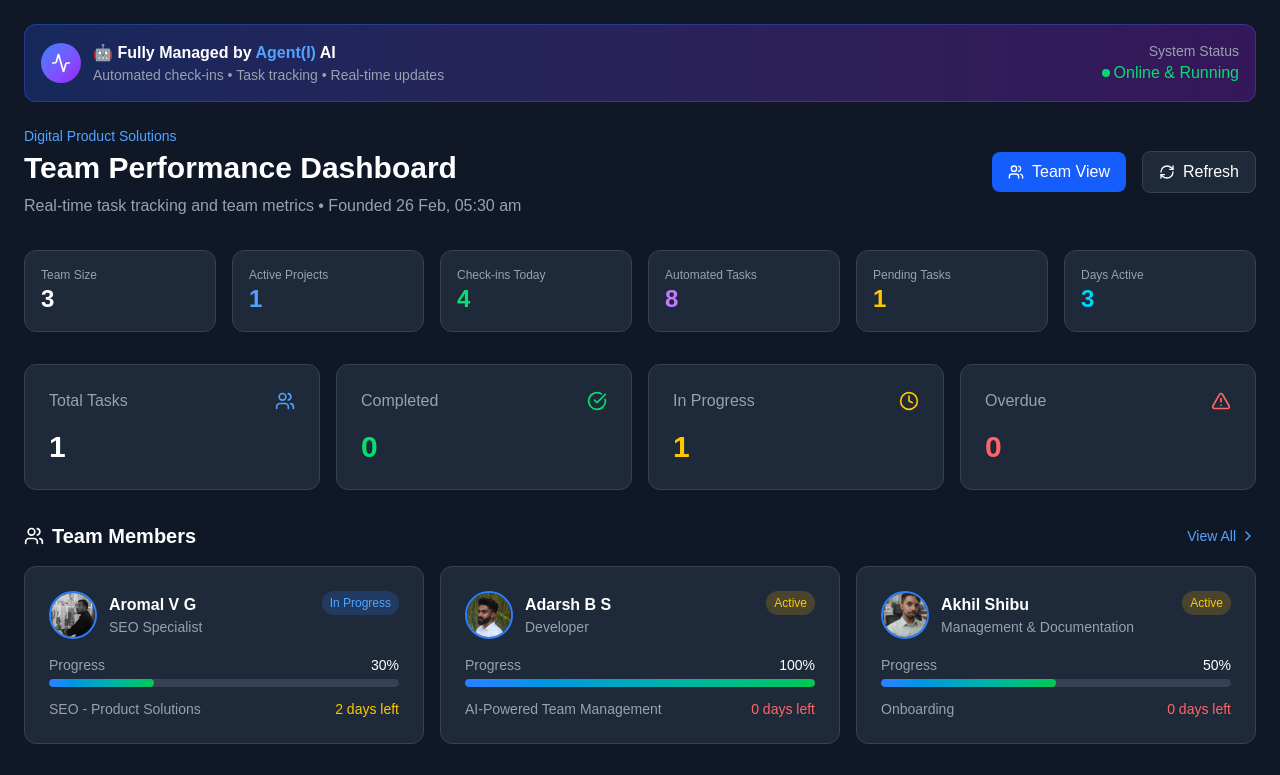
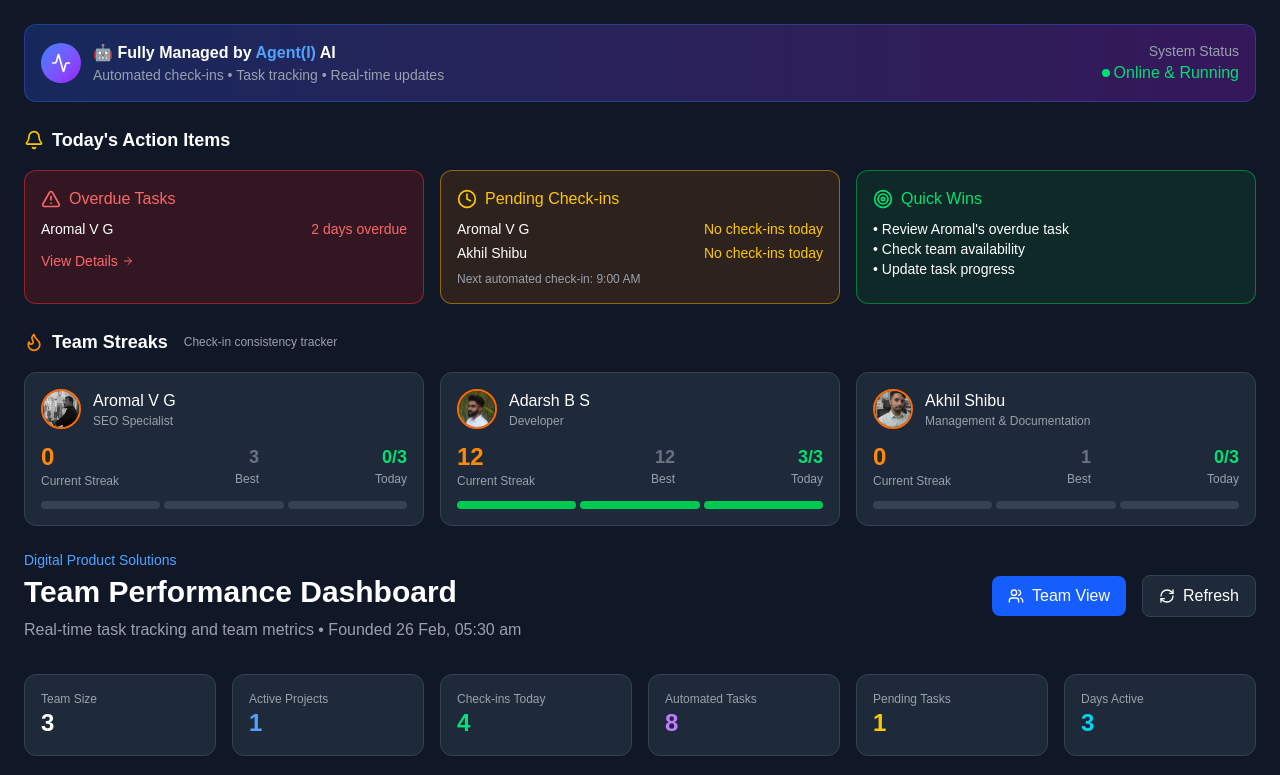
Before and after one commit to thowrzz/team-dashboard, a Next.js app: page /team-dashboard/ in a window 1280 px wide. Shown: the top 775 px of the page. Built offline with nearby package versions, Linux system fonts and the light colour scheme.

Commit message:
Dashboard daily update - 2026-03-03 12:30 PM

```diff
--- a/app/page.tsx
+++ b/app/page.tsx
@@ -15,6 +15,11 @@ import {
   ChevronRight,
   AlertCircle,
   Zap,
+  Target,
+  Flame,
+  Bell,
+  ArrowRight,
+  XCircle,
 } from "lucide-react";
 import {
   BarChart,
@@ -26,6 +31,9 @@ import {
   ResponsiveContainer,
   LineChart,
   Line,
+  PieChart,
+  Pie,
+  Cell,
 } from "recharts";
 
 // Team members data
@@ -40,19 +48,24 @@ const teamMembers = [
     role: "SEO Specialist",
     task: "SEO - Product Solutions",
     deadline: "March 1, 2026",
-    daysRemaining: 2,
+    daysRemaining: -2, // Overdue
     priority: "High",
-    status: "In Progress",
+    status: "Overdue",
     progress: 30,
     efficiency: 75,
     tasksCompleted: 0,
     tasksThisWeek: 1,
     checkIns: {
-      morning: true,
+      morning: false,
       afternoon: false,
       evening: false,
     },
-    lastActive: "2026-02-28T07:00:00+05:30",
+    streak: {
+      current: 0,
+      best: 3,
+      checkInsToday: 0,
+    },
+    lastActive: "2026-03-02T14:30:00+05:30",
   },
   {
     id: 2,
@@ -76,7 +89,12 @@ const teamMembers = [
       afternoon: true,
       evening: true,
     },
-    lastActive: "2026-02-28T07:10:00+05:30",
+    streak: {
+      current: 12,
+      best: 12,
+      checkInsToday: 3,
+    },
+    lastActive: "2026-03-03T08:15:00+05:30",
   },
   {
     id: 3,
@@ -100,7 +118,12 @@ const teamMembers = [
       afternoon: false,
       evening: false,
     },
-    lastActive: "2026-02-25T09:20:00+05:30",
+    streak: {
+      current: 0,
+      best: 1,
+      checkInsToday: 0,
+    },
+    lastActive: "2026-03-02T10:00:00+05:30",
   },
 ];
 
@@ -122,7 +145,7 @@ const getOverviewStats = () => ({
   totalTasks: 1,
   completedTasks: 0,
   pendingTasks: 1,
-  overdueTasks: 0,
+  overdueTasks: 1, // Aromal's task is overdue
 });
 
 // Daily completion (Real: Company started Feb 26)
@@ -130,6 +153,9 @@ const dailyCompletion = [
   { day: "Feb 26", completed: 1, tasks: 1 },
   { day: "Feb 27", completed: 2, tasks: 2 },
   { day: "Feb 28", completed: 1, tasks: 3 },
+  { day: "Mar 1", completed: 0, tasks: 3 },
+  { day: "Mar 2", completed: 1, tasks: 4 },
+  { day: "Mar 3", completed: 0, tasks: 4 },
 ];
 
 // Weekly efficiency (Real data since company started)
@@ -209,6 +235,116 @@ export default function Dashboard() {
           </div>
         </div>
       </div>
+
+      {/* 🔔 TODAY'S ACTION ITEMS - New Feature! */}
+      <section className="mb-6">
+        <div className="flex items-center gap-2 mb-4">
+          <Bell className="w-5 h-5 text-yellow-400" />
+          <h2 className="text-lg font-semibold">Today&apos;s Action Items</h2>
+        </div>
+        <div className="grid grid-cols-1 md:grid-cols-2 lg:grid-cols-3 gap-4">
+          {/* Overdue Tasks Alert */}
+          {teamMembers.filter(m => m.daysRemaining < 0).length > 0 && (
+            <div className="bg-red-900/30 border border-red-500/50 rounded-xl p-4">
+              <div className="flex items-center gap-2 mb-2">
+                <AlertTriangle className="w-5 h-5 text-red-400" />
+                <span className="text-red-400 font-medium">Overdue Tasks</span>
+              </div>
+              {teamMembers.filter(m => m.daysRemaining < 0).map(m => (
+                <div key={m.id} className="flex items-center justify-between text-sm">
+                  <span className="text-white">{m.name}</span>
+                  <span className="text-red-400">{Math.abs(m.daysRemaining)} days overdue</span>
+                </div>
+              ))}
+              <Link href="/team/aromal" className="mt-3 flex items-center gap-1 text-red-400 text-sm hover:text-red-300">
+                View Details <ArrowRight className="w-3 h-3" />
+              </Link>
+            </div>
+          )}
+
+          {/* Pending Check-ins */}
+          <div className="bg-yellow-900/30 border border-yellow-500/50 rounded-xl p-4">
+            <div className="flex items-center gap-2 mb-2">
+              <Clock className="w-5 h-5 text-yellow-400" />
+              <span className="text-yellow-400 font-medium">Pending Check-ins</span>
+            </div>
+            {teamMembers.filter(m => m.streak && m.streak.checkInsToday === 0 && m.id !== 2).map(m => (
+              <div key={m.id} className="flex items-center justify-between text-sm mb-1">
+                <span className="text-white">{m.name}</span>
+                <span className="text-yellow-400">No check-ins today</span>
+              </div>
+            ))}
+            <p className="text-gray-400 text-xs mt-2">Next automated check-in: 9:00 AM</p>
+          </div>
+
+          {/* Quick Wins */}
+          <div className="bg-green-900/30 border border-green-500/50 rounded-xl p-4">
+            <div className="flex items-center gap-2 mb-2">
+              <Target className="w-5 h-5 text-green-400" />
+              <span className="text-green-400 font-medium">Quick Wins</span>
+            </div>
+            <div className="text-sm text-white">
+              <p>• Review Aromal&apos;s overdue task</p>
+              <p>• Check team availability</p>
+              <p>• Update task progress</p>
+            </div>
+          </div>
+        </div>
+      </section>
+
+      {/* 🔥 TEAM STREAKS - New Feature! */}
+      <section className="mb-6">
+        <div className="flex items-center gap-2 mb-4">
+          <Flame className="w-5 h-5 text-orange-400" />
+          <h2 className="text-lg font-semibold">Team Streaks</h2>
+          <span className="text-xs text-gray-400 ml-2">Check-in consistency tracker</span>
+        </div>
+        <div className="grid grid-cols-1 md:grid-cols-3 gap-4">
+          {teamMembers.map(member => (
+            <div key={member.id} className="bg-gray-800 rounded-xl p-4 border border-gray-700 hover:border-orange-500/50 transition-colors">
+              <div className="flex items-center gap-3 mb-3">
+                {member.avatar ? (
+                  <img src={member.avatar} alt={member.name} className="w-10 h-10 rounded-full object-cover border-2 border-orange-500" />
+                ) : (
+                  <div className="w-10 h-10 bg-gradient-to-br from-orange-500 to-red-600 rounded-full flex items-center justify-center">
+                    <User className="w-5 h-5 text-white" />
+                  </div>
+                )}
+                <div>
+                  <p className="font-medium">{member.name}</p>
+                  <p className="text-gray-400 text-xs">{member.role}</p>
+                </div>
+              </div>
+              <div className="flex items-center justify-between">
+                <div>
+                  <p className="text-2xl font-bold text-orange-400">{member.streak?.current || 0}</p>
+                  <p className="text-xs text-gray-400">Current Streak</p>
+                </div>
+                <div className="text-right">
+                  <p className="text-lg font-semibold text-gray-500">{member.streak?.best || 0}</p>
+                  <p className="text-xs text-gray-400">Best</p>
+                </div>
+                <div className="text-right">
+                  <p className="text-lg font-semibold text-green-400">{member.streak?.checkInsToday || 0}/3</p>
+                  <p className="text-xs text-gray-400">Today</p>
+                </div>
+              </div>
+              <div className="mt-3 flex gap-1">
+                {[0, 1, 2].map(i => (
+                  <div
+                    key={i}
+                    className={`h-2 flex-1 rounded-full ${
+                      i < (member.streak?.checkInsToday || 0)
+                        ? 'bg-green-500'
+                        : 'bg-gray-700'
+                    }`}
+                  />
+                ))}
+              </div>
+            </div>
+          ))}
+        </div>
+      </section>
 
       {/* Header */}
       <header className="mb-8">
--- a/data/team-data.json
+++ b/data/team-data.json
@@ -1,5 +1,5 @@
 {
-  "lastUpdated": "2026-03-01T12:32:00+05:30",
+  "lastUpdated": "2026-03-03T12:30:00+05:30",
   "team": [
     {
       "id": 1,
```
